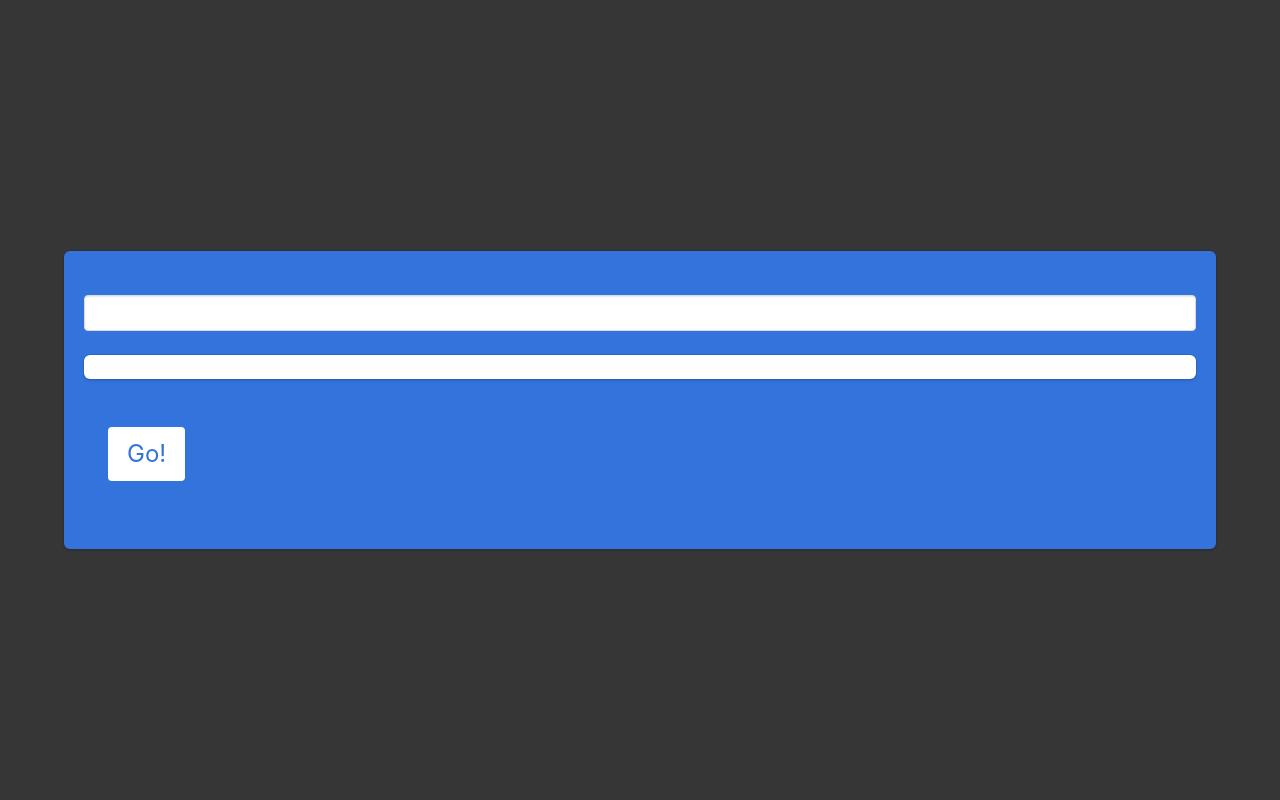
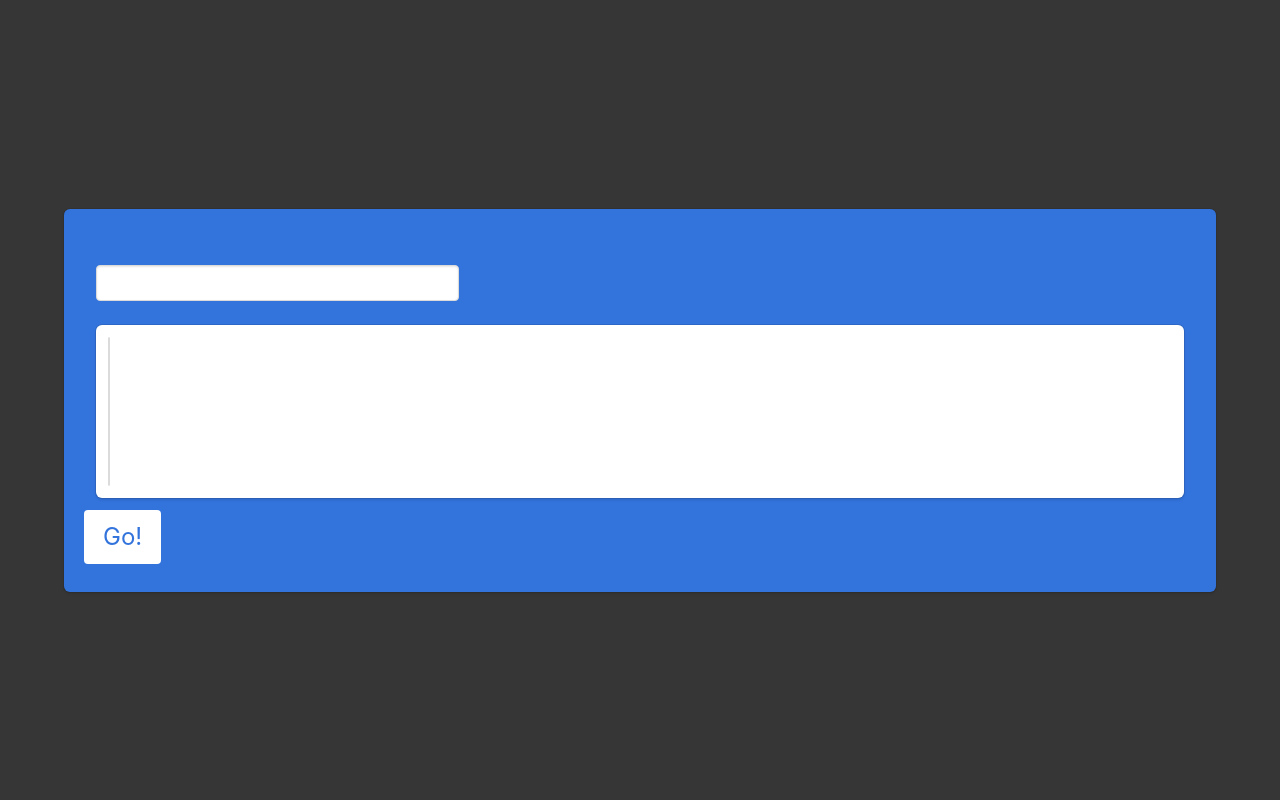
Before and after one commit to paszczep/temperature-ui, a Flask app: template application/templates/new_task.html in a window 1280 px wide. Shown: the part 52-852 px from the top of the page. Run offline with Flask 3, Linux system fonts and the light colour scheme; the template is opened without the code that fills it: values that come from a table or form of the project are taken from there, others are empty.

Commit message:
something in the form works

```diff
--- a/application/input.py
+++ b/application/input.py
@@ -26,8 +26,9 @@ class ThermometerSelect(QuerySelectMultipleField):
 
 
 class TaskForm(FlaskForm):
-    given_name = StringField('given_name')
+    given_name = StringField('given_name', validators=[InputRequired()])
     measure_selection = ThermometerSelect('choices')
+    submit = SubmitField('Go!')
 
 
 def render_task_template(
@@ -46,24 +47,23 @@ def render_task_template(
 @input.route("/task/<string:container>", methods=["POST", "GET"])
 def new_task(container: str):
     all_containers = Container.query.all()
-    the_container = [cont for cont in all_containers if cont.name == container].pop()
+    task_container = [cont for cont in all_containers if cont.name == container].pop()
 
-    form = TaskForm(data={"choices": the_container.measures})
-    form.measure_selection.choices = Thermometer.query.all()
+    form = TaskForm(data={"choices": task_container.measures})
+    all_choices = Thermometer.query.all()
+    form.measure_selection.choices = all_choices
+    print(all_choices, form.__dict__, sep='\n\n\n')
 
-    new_name = form.given_name.data
-    new_selection = form.measure_selection.data
-    print(new_name)
-    if form.validate_on_submit():
-
+    if form.submit():
+        new_name = form.given_name.data
         if new_name:
-            the_container.given_name = new_name
-        the_container.measures.clear()
-        the_container.measures.extend(new_selection)
+            task_container.given_name = new_name
+        task_container.measures.clear()
+        task_container.measures.extend(form.measure_selection.choices)
         db.session.commit()
 
     return render_task_template(
         form=form,
         all_containers=all_containers,
-        task_container=the_container,
+        task_container=task_container,
     )
--- a/application/models.py
+++ b/application/models.py
@@ -22,6 +22,7 @@ class Container(db.Model):
 
 
 class Thermometer(db.Model):
+    __tablename__ = 'thermometer'
     device_id = db.Column(db.Integer, primary_key=True)
     device_name = db.Column(db.String(100))
     temperature = db.Column(db.String(100))
--- a/application/templates/new_task.html
+++ b/application/templates/new_task.html
@@ -5,10 +5,9 @@
 <div class="card hero box is-link tile is-ancestor is-vertical">
 <!--    navigation tabs-->
     <form method="POST">
-{{ form.csrf_token }}
 
 
-        <div class="tabs tile tabs is-centered is-toggle">
+        <div class="tabs tile is-centered is-toggle">
             <ul>
                     {% for cont in containers %}
                     {% if cont == task_container: %}
@@ -25,38 +24,35 @@
         </div>
 
 
-    <div class="tile is-child is-vertical is-link">
+    <div class="tile is-parent is-vertical is-link">
 <!--    text input new given_name -->
-        <div class="control block">
-           <input
-                   class="input"
-                   type="text"
-                   name="given_name"
-                   value="{{ task_container.given_name }}">
+        <div class="block">
+            <div class="p is-size-3">{{ task_container.name }}</div>
+            <div class="tile is-4">
+           {{ form.given_name(class="input", value=task_container.given_name) }}
+            </div>
         </div>
 
 <!--        thermometer checkboxes form-->
         <div class="column tile is-vertical box">
-
-            {% for choice in form.measure_selection.choices %}
-            <label class="checkbox">
-                <input
-                        type="checkbox"
-                        name="measure_selection"
-                        value="{{ choice.device_id }}">
-                {{ choice.device_name }}
-            </label>
-
-
-            {% endfor %}
+            <div class="select is-multiple">
+                <select multiple size="7">
+                    {% for choice in form.measure_selection.choices %}
+                        <option value="{{choice.device_id}}">{{choice.device_name}}</option>
+                    {% endfor %}
+                </select>
+            </div>
         </div>
 
     </div>
 <!-- go buttons -->
-    <div class="buttons tile section buttons">
-        <button class="button is-link is-inverted is-large" type="submit">Go!</button>
+    <div class="tile is-child buttons">
+        <div class="tile">
+            {{ form.submit(class="button is-link is-inverted is-large") }}
+        </div>
     </div>
 
+{{ form.csrf_token }}
 
     </form>
 </div>
```
